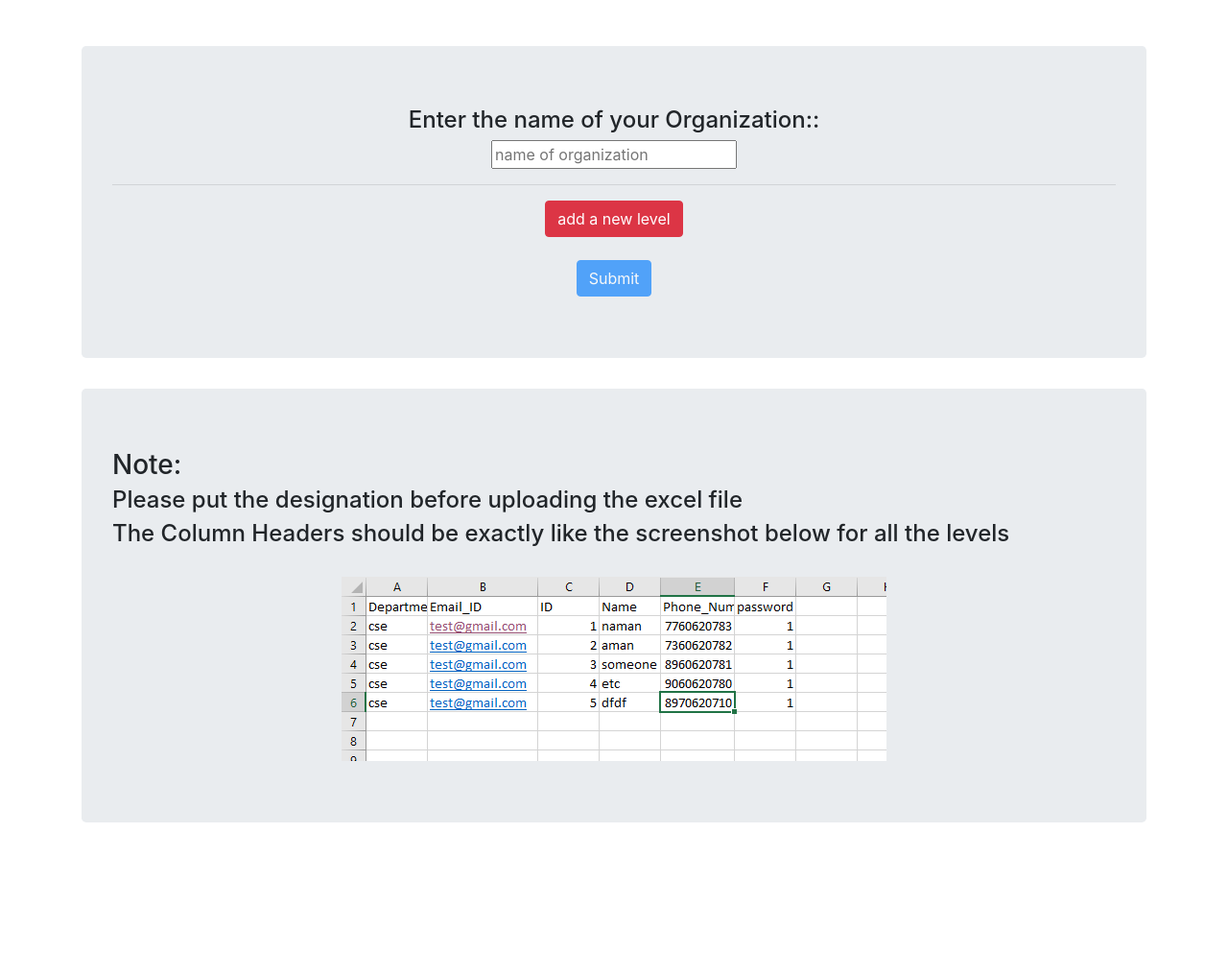
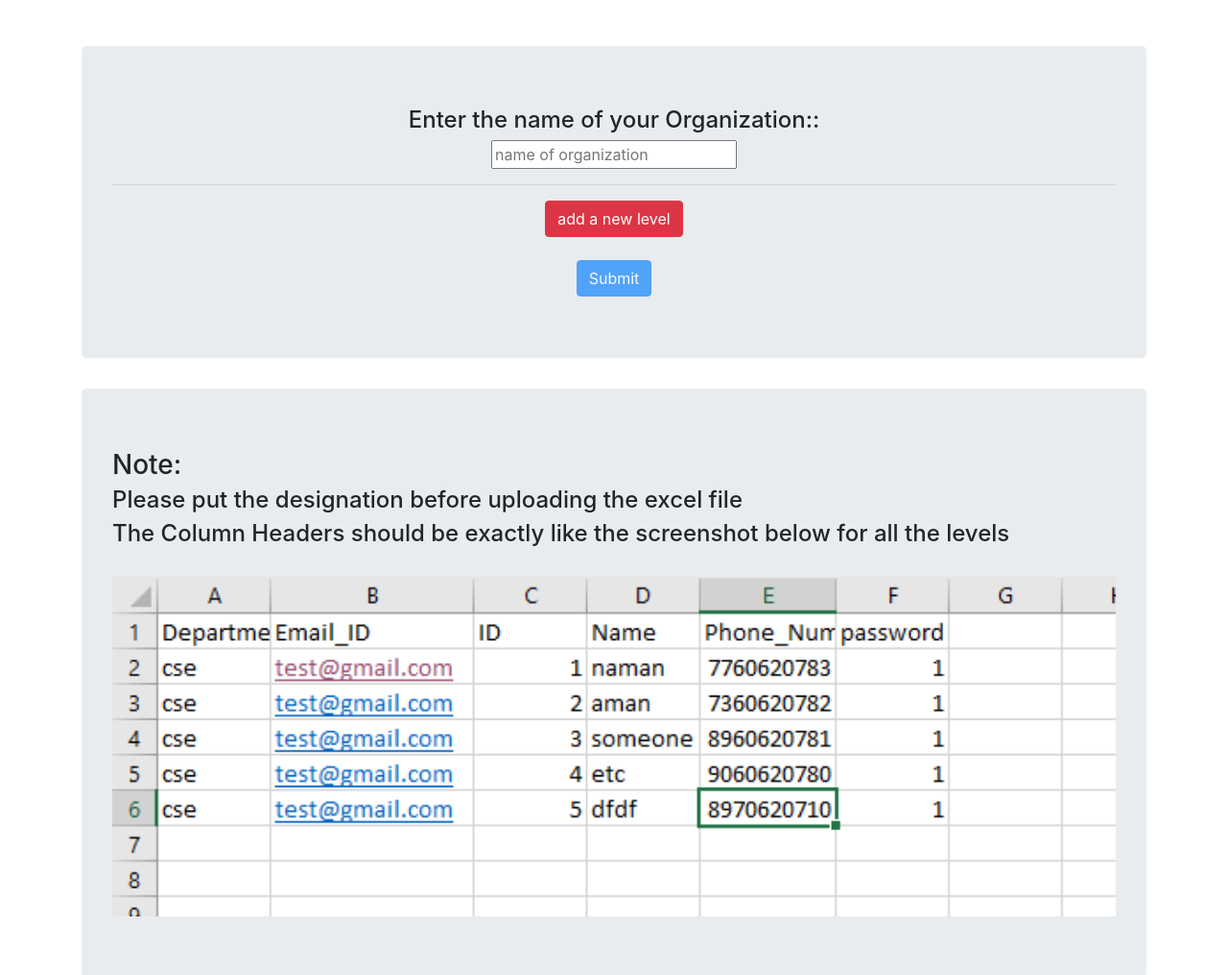
Before and after one commit to naman0105/Grievance-portal, a plain HTML site: page Admin-Panel/index.html in a window 1280 px wide. Shown: the top 1016 px of the page at 96% size. Before the commit the page ends 889 px from the top, so only its background shows below. Drawn offline with Linux system fonts and the light colour scheme.

Commit message:
fixed the excel picture

```diff
--- a/Admin-Panel/index.html
+++ b/Admin-Panel/index.html
@@ -38,7 +38,7 @@
         <h4>The Column Headers should be exactly like the screenshot below for all the levels</h4>
         <br />
         <center>
-            <img src="excelsheet.PNG" class="img-rounded" alt="Cinque Terre">
+            <img src="excelsheet.PNG" style="width: 100%; height: auto;" class="img-responsive" alt="Cinque Terre">
         </center>
       </div>
     </div>
```
